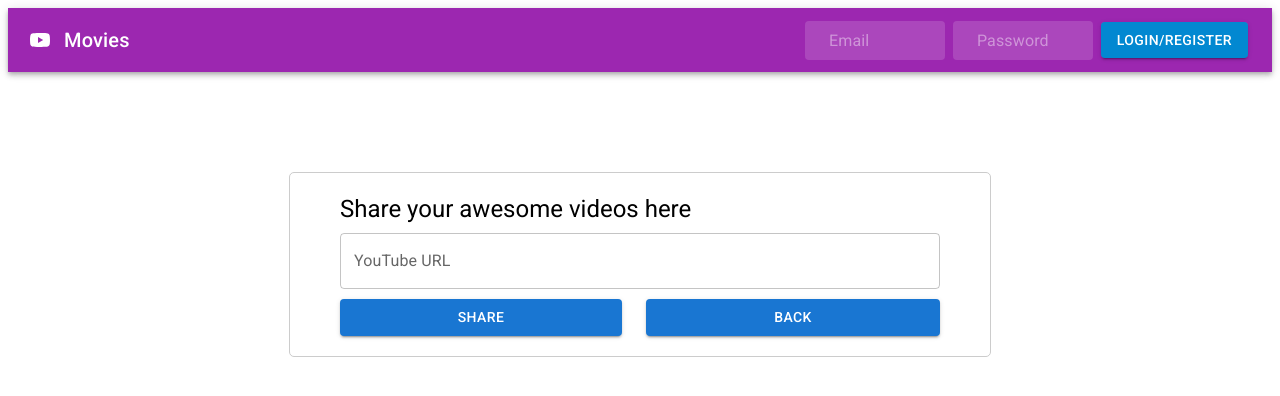
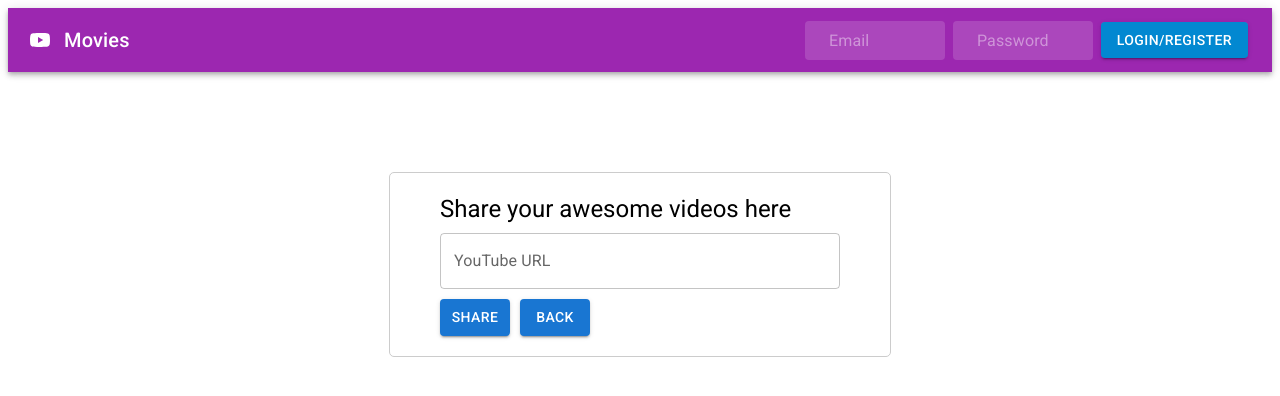
Before and after one commit to quangbui94/remitano, a React (Create React App) app: page /share in a window 1280 px wide. Shown: the top 396 px of the page. Built offline with nearby package versions, Linux system fonts and the light colour scheme; no server answers.

Commit message:
Setup socket client

```diff
--- a/package.json
+++ b/package.json
@@ -20,6 +20,7 @@
     "react-dom": "^18.2.0",
     "react-router-dom": "6.0.0",
     "react-scripts": "5.0.1",
+    "socket.io-client": "^4.7.4",
     "styled-components": "^6.0.0-rc.3",
     "typescript": "^4.4.2",
     "web-vitals": "^2.1.0"
--- /dev/null
+++ b/src/contexts/SocketIOProvider.tsx
@@ -0,0 +1,32 @@
+import { createContext, useContext } from "react";
+import { Socket, io } from "socket.io-client";
+
+interface SocketContextType {
+  socket: Socket;
+}
+
+interface SocketProviderChildren {
+  children: React.ReactNode;
+}
+
+const SocketContext = createContext<SocketContextType | undefined>(undefined);
+
+export const useSocket = (): SocketContextType => {
+  const context = useContext(SocketContext);
+  if (!context) {
+    throw new Error("useSocket must be used within a SocketProvider");
+  }
+  return context;
+};
+
+export const SocketProvider: React.FC<SocketProviderChildren> = ({
+  children,
+}) => {
+  const socket = io("http://localhost:5000", { transports: ["websocket"] });
+
+  return (
+    <SocketContext.Provider value={{ socket }}>
+      {children}
+    </SocketContext.Provider>
+  );
+};
--- a/src/index.tsx
+++ b/src/index.tsx
@@ -4,17 +4,20 @@ import App from "./App";
 import reportWebVitals from "./reportWebVitals";
 import { BrowserRouter } from "react-router-dom";
 import AuthProvider from "./contexts/AuthProvider";
+import { SocketProvider } from "./contexts/SocketIOProvider";
 
 const root = ReactDOM.createRoot(
   document.getElementById("root") as HTMLElement
 );
 root.render(
   <React.StrictMode>
-    <AuthProvider>
-      <BrowserRouter>
-        <App />
-      </BrowserRouter>
-    </AuthProvider>
+    <SocketProvider>
+      <AuthProvider>
+        <BrowserRouter>
+          <App />
+        </BrowserRouter>
+      </AuthProvider>
+    </SocketProvider>
   </React.StrictMode>
 );
 
--- a/src/routes/Share/Share.tsx
+++ b/src/routes/Share/Share.tsx
@@ -1,17 +1,23 @@
 import { Box, TextField, Button, Snackbar, Typography } from "@mui/material";
-import { useContext, useState } from "react";
+import { useContext, useEffect, useState } from "react";
 import { useNavigate } from "react-router-dom";
 import { VideoRequest } from "../../api/VideoRequest";
 import { AuthContext } from "../../contexts/AuthProvider";
 import { getVideoIdFromUrl } from "../../utils";
+import { useSocket } from "../../contexts/SocketIOProvider";
 
 const ShareLinkBox = () => {
+  const navigate = useNavigate();
   const { email } = useContext(AuthContext);
-  const navigate = useNavigate();
+  const { socket } = useSocket();
   const [link, setLink] = useState<string>("");
   const [error, setError] = useState<boolean>(false);
   const [errorMessage, setErrorMessage] = useState<string>("");
   const [notificationOpen, setNotificationOpen] = useState<boolean>(false);
+
+  useEffect(() => {
+    socket.emit("connection", { message: "Connected" });
+  }, []);
 
   const handleSubmit = async (e: React.FormEvent<HTMLFormElement>) => {
     e.preventDefault();
@@ -60,7 +66,7 @@ const ShareLinkBox = () => {
         border: "1px solid #ccc",
         padding: "20px 50px",
         borderRadius: "5px",
-        width: "600px",
+        width: "400px",
         margin: "100px auto",
       }}
     >
@@ -78,18 +84,18 @@ const ShareLinkBox = () => {
             helperText={error && errorMessage}
             onChange={onChangeHandler}
           />
-          <Box sx={{ display: "flex", justifyContent: "space-between" }}>
+          <Box sx={{ display: "flex" }}>
             <Button
               variant="contained"
               type="submit"
-              sx={{ marginTop: "10px", width: "47%" }}
+              sx={{ marginTop: "10px", width: "70px", marginRight: "10px" }}
             >
               Share
             </Button>
             <Button
               variant="contained"
               type="button"
-              sx={{ marginTop: "10px", width: "49%" }}
+              sx={{ marginTop: "10px", width: "70px" }}
               onClick={onBackHandler}
             >
               Back
```
Also changed, not shown: 2 other files (tests, documents, lock files or other folders).
